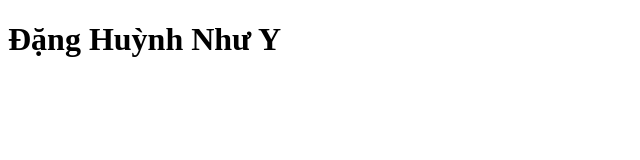
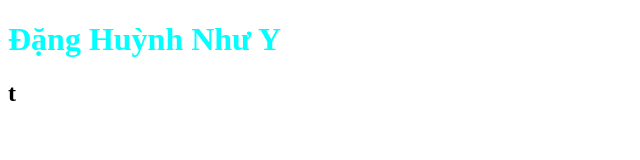
Before and after one commit to ydang2002/Web, a plain HTML site: page f8-shop/index.html in a window 1280 px wide. Shown: the whole page, without its empty margins (0-640 px from the left). Drawn offline with Linux system fonts and the light colour scheme.

Commit message:
Su dung css trong html

```diff
--- a/f8-shop/index.html
+++ b/f8-shop/index.html
@@ -1,21 +1,18 @@
 <!DOCTYPE html>
 <html>
-    <!-- 1. h1-h6 heading
-    2. p - paragraph
-    3. img - image
-    4. a - anchor liên kết tới trang khác
-    5. ul, li - unordered list, list item
-    6. table
-    7. input
-    8. button
-    9. div -->
-    <!-- phần đầu -->
     <head>
         <title>F8 - Shop</title>
         <meta charset="utf-8">
+        <link rel="stylesheet" href="main.css">
+        <!-- <style>
+            h1 {
+                color: aqua;
+            }
+        </style> -->
     </head>
     <!-- Phần thân -->
     <body>
        <h1>Đặng Huỳnh Như Y</h1>
+       <h2>t</h2>
     </body>
 </html>
--- /dev/null
+++ b/f8-shop/main.css
@@ -0,0 +1,3 @@
+h1 {
+    color: aqua;
+}
```
